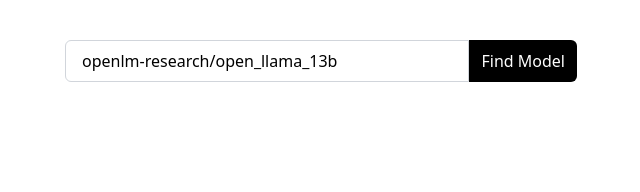
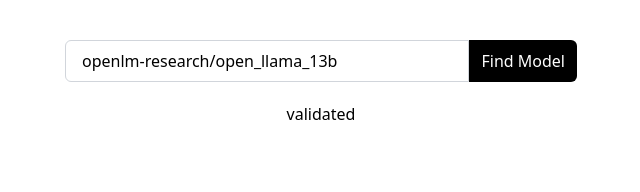
Before and after one commit to nikolaspapastavrou/scale-ai-hackathon-front-end, a Next.js app: page / in a window 1280 px wide. Shown: the top 192 px of the page, without its empty margins (319-959 px from the left). Built offline with nearby package versions, Linux system fonts and the light colour scheme.

Commit message:
valodation

```diff
--- a/pages/index.js
+++ b/pages/index.js
@@ -45,12 +45,12 @@ export default function Home() {
 
     console.log('Validation succeeded');
 
-    setPredictions(['Validation succeeded!']);
+    setPredictions('Validation succeeded!');
   };
 
   const startOver = async (e) => {
     e.preventDefault();
-    setPredictions([]);
+    setPredictions(null);
     setError(null);
   };
 
@@ -63,13 +63,9 @@ export default function Home() {
           <PromptForm onSubmit={handleSubmit} />
 
           <div className="text-center">
-            {((predictions.length > 0 &&
-              predictions[predictions.length - 1].output)) && (
-              <button className="lil-button" onClick={startOver}>
-                <StartOverIcon className="icon" />
-                Start over
-              </button>
-            )}
+            {
+            predictions && (<p>validated</p>)
+            }
           </div>
         </div>
       </main>
```
